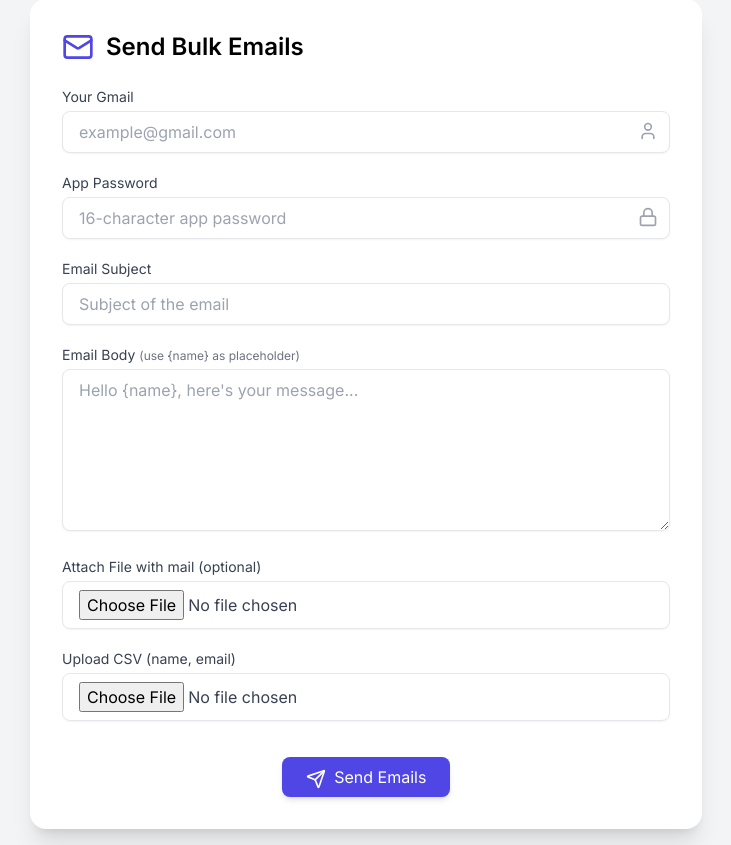
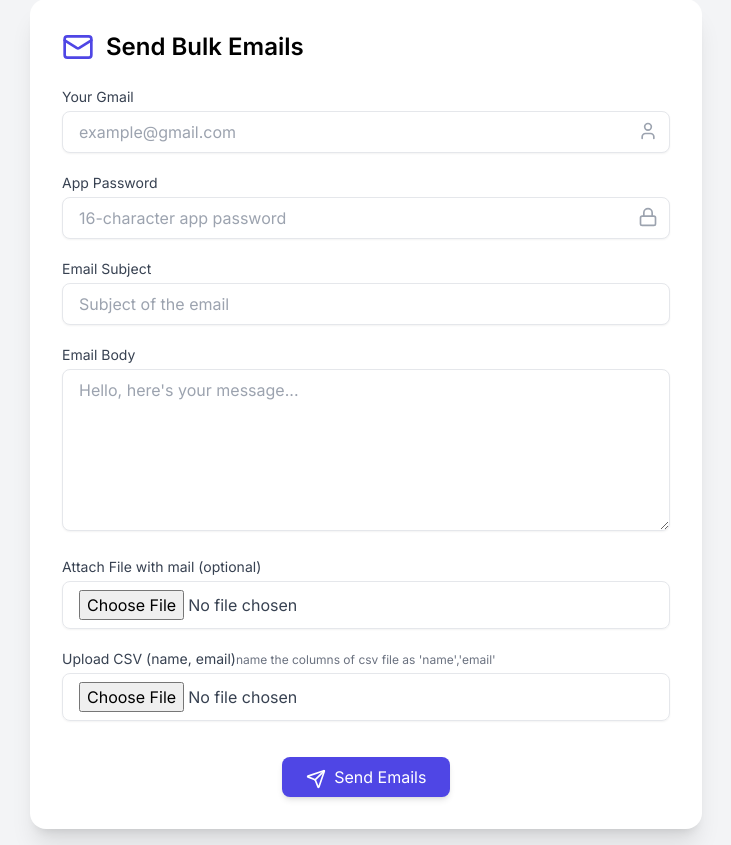
Before and after one commit to namanabbad02/Bulk-Email, a Flask app: page / in a window 1280 px wide. Shown: the part 17-862 px from the top of the page, without its empty margins (274-1005 px from the left). Run offline with Flask 3, Linux system fonts and the light colour scheme; some libraries are stand-ins or nearby versions.

Commit message:
Update index.html

```diff
--- a/templates/index.html
+++ b/templates/index.html
@@ -110,9 +110,8 @@
 
       <!-- Body -->
       <div>
-        <label class="block text-sm font-medium text-gray-700 mb-1">Email Body <span class="text-xs text-gray-500">(use
-            {name} as placeholder)</span></label>
-        <textarea name="body" rows="6" placeholder="Hello {name}, here's your message..."
+        <label class="block text-sm font-medium text-gray-700 mb-1">Email Body </label>
+        <textarea name="body" rows="6" placeholder="Hello, here's your message..."
           class="w-full px-4 py-2 border rounded-lg shadow-sm focus:outline-none focus:ring-2 focus:ring-indigo-500"
           required></textarea>
       </div>
@@ -127,7 +126,7 @@
 
       <!-- CSV Upload -->
       <div>
-        <label class="block text-sm font-medium text-gray-700 mb-1">Upload CSV (name, email)</label>
+        <label class="block text-sm font-medium text-gray-700 mb-1">Upload CSV (name, email)<span class="text-xs text-gray-500">name the columns of csv file as 'name','email'</span></label>
         <input type="file" name="file" accept=".csv"
           class="w-full text-gray-700 border px-4 py-2 rounded-lg shadow-sm focus:outline-none focus:ring-2 focus:ring-indigo-500"
           required>
```
